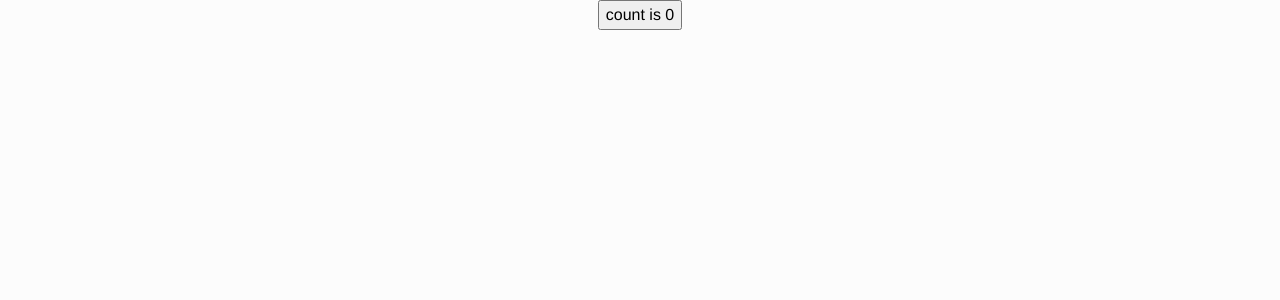
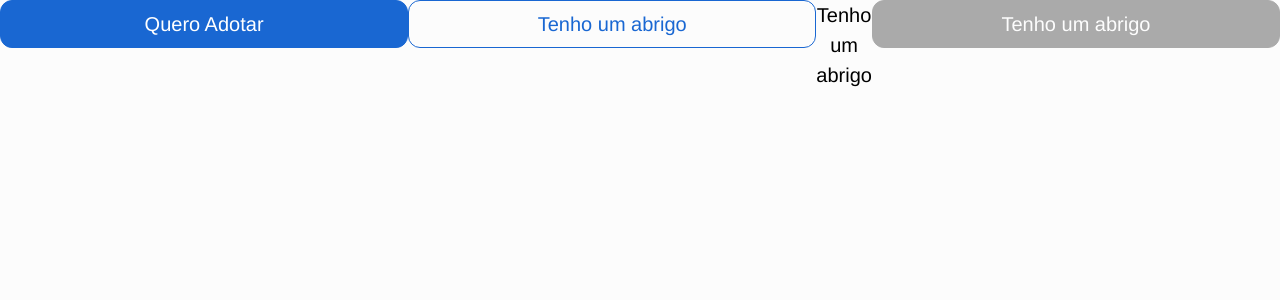
Before and after one commit to slackskull/picles-spa, a React (Vite) app: page / in a window 1280 px wide. Shown: the top 300 px of the page. Built offline with nearby package versions, Linux system fonts and the light colour scheme.

Commit message:
Feat: Criando diferentes botoes

```diff
--- a/src/App.tsx
+++ b/src/App.tsx
@@ -1,11 +1,40 @@
 import { useState } from 'react'
+import { Button } from './components/common/Button'
+import { ButtonVariant } from './components/common/Button/Button.constants'
 
 export function App() {
   const [count, setCount] = useState(0)
 
   return (
-    <button onClick={() => setCount((count) => count + 1)}>
-      count is {count}
-    </button>
+    <>
+    <Button
+      variant = {ButtonVariant.Default}
+      onClick={() => setCount}
+    >
+      Quero Adotar
+    </Button>
+
+    <Button
+      variant = {ButtonVariant.Outlined}
+      onClick={() => setCount((count) => count + 1)}
+      >
+      Tenho um abrigo
+    </Button>
+
+    <Button
+      variant = {ButtonVariant.Text}
+      onClick={() => setCount((count) => count + 1)}
+      >
+      Tenho um abrigo
+    </Button>
+
+    <Button
+      variant = {ButtonVariant.Disabled}
+      onClick={() => setCount((count) => count + 1)}
+      >
+      Tenho um abrigo
+    </Button>
+
+    </>
   )
 }
--- /dev/null
+++ b/src/components/common/Button/Button.constants.ts
@@ -0,0 +1,7 @@
+export enum ButtonVariant {
+
+    Default = 'default',
+    Disabled = 'disabled',
+    Outlined = 'outlined',
+    Text = 'text',
+}
--- /dev/null
+++ b/src/components/common/Button/Button.tsx
@@ -0,0 +1,35 @@
+import { ButtonHTMLAttributes } from "react"
+import styles from './Button.module.css'
+import { ButtonVariant } from "./Button.constants"
+
+interface IButton extends ButtonHTMLAttributes<HTMLButtonElement> {
+    variant?: ButtonVariant
+}
+
+
+export function Button({ variant = ButtonVariant.Default, children, ... rest }: IButton){
+
+
+    let buttonClass = styles.buttonBase
+    switch (variant){
+
+        case ButtonVariant.Default:
+        buttonClass += ` ${styles.buttonDefault} `
+        break
+
+        case ButtonVariant.Disabled:
+        buttonClass += ` ${styles.buttonDisabled} `
+        break
+
+        case ButtonVariant.Outlined:
+        buttonClass += ` ${styles.buttonOutlined} `
+        break
+
+        case ButtonVariant.Text:
+        buttonClass += ` ${styles.buttonText} `
+        break
+
+    }
+
+    return<button className={buttonClass} {...rest}>{children}</button>
+}
--- /dev/null
+++ b/src/components/common/Button/index.ts
@@ -0,0 +1 @@
+export * from './Button'
```
